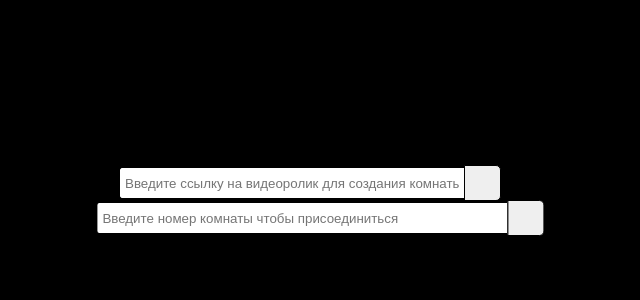
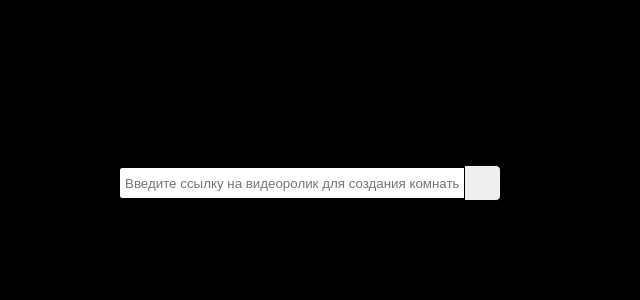
Before and after one commit to sichiiii/shareVideoHosting, a FastAPI app: page / in a window 1280 px wide. Shown: the part 217-517 px from the top of the page, without its empty margins (331-971 px from the left). Run offline with FastAPI, Linux system fonts and the light colour scheme.

Commit message:
final commit

```diff
--- a/templates/index.html
+++ b/templates/index.html
@@ -29,15 +29,6 @@
                 </button>
           </div>
       </form>
-      <form method="post" action="http://127.0.0.1:51206/watch">
-        <div class="wrap">
-          <div class="search" style="margin-left: -157px; margin-top: 70px; width: 450px;0">
-                <input name="url" type="text" class="searchTerm" placeholder="Введите номер комнаты чтобы присоединиться" action=''>
-                <button type="submit" class="searchButton">
-                  <i class="fa fa-search"></i>
-                </button>
-          </div>
-      </form>
     </div>
   </body>
 </html>
--- a/templates/watch.html
+++ b/templates/watch.html
@@ -9,7 +9,7 @@
       <table>
         <tr>
           <td>
-      <iframe style="margin-left: 22px;" width="1120" height="630" id="video" src="https://www.youtube.com/embed/{{ url }}?enablejsapi=1&html5=1&mute=1&controls=0" frameborder="0" allowfullscreen></iframe>
+      <iframe style="margin-left: 22px;" width="1120" height="630" id="video" src="https://www.youtube.com/embed/{{ url }}?enablejsapi=1&html5=1&controls=0" frameborder="0" allowfullscreen allow="autoplay"></iframe>
           </td>
           <td valign="top" style="word-wrap: break-word; hyphens: auto; color: white;">
             <ul  class="word" id='messages'>
@@ -78,7 +78,7 @@
                     setTimeout(checkTime, 100);
                   }
               }
-
+              checkTime()
             };
             function sendMessage(event) {
                 var input = document.getElementById("messageText")
```
